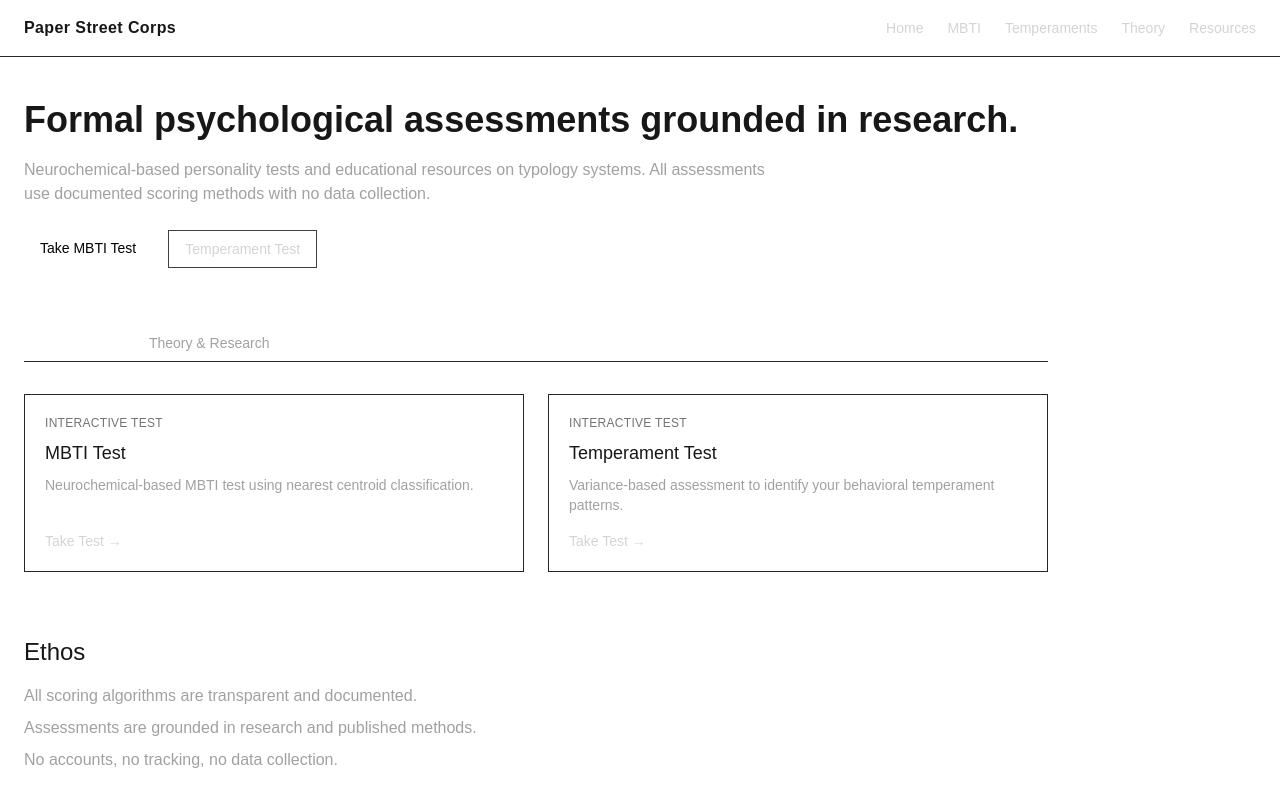
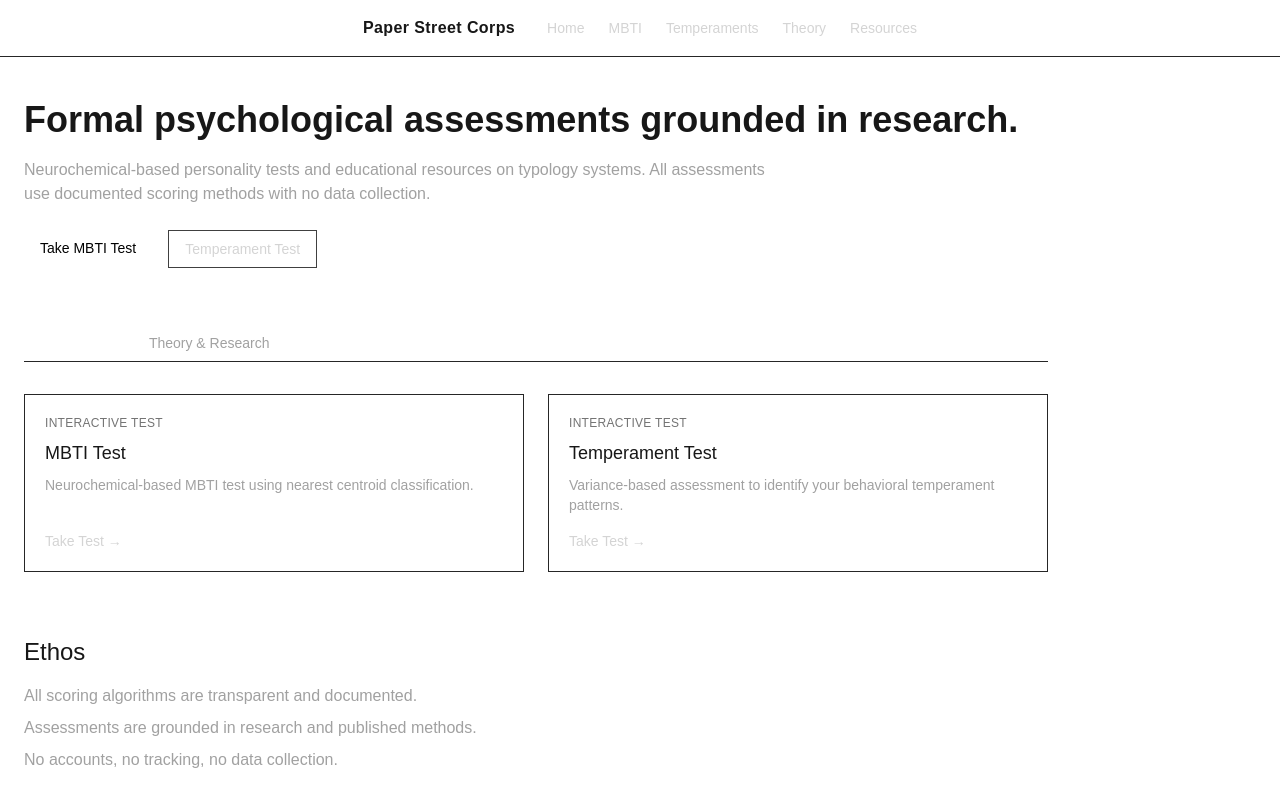
Before and after one commit to papersteetcorps/paper-street-corps, a Next.js app: page / in a window 1280 px wide. Shown: the top 800 px of the page. Built offline with nearby package versions, Linux system fonts and the light colour scheme.

Commit message:
Center header navigation

```diff
--- a/src/components/Header.tsx
+++ b/src/components/Header.tsx
@@ -1,6 +1,6 @@
 export default function Header() {
   return (
-    <header className="border-b border-neutral-800 px-6 py-4 flex items-center justify-between">
+    <header className="border-b border-neutral-800 px-6 py-4 flex items-center justify-center gap-8">
       <div className="font-semibold tracking-wide">
         Paper Street Corps
       </div>
```
